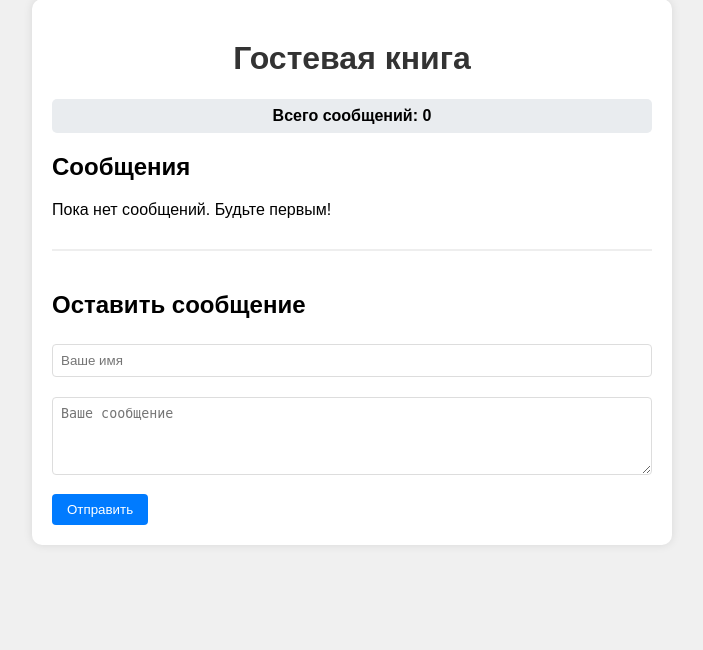
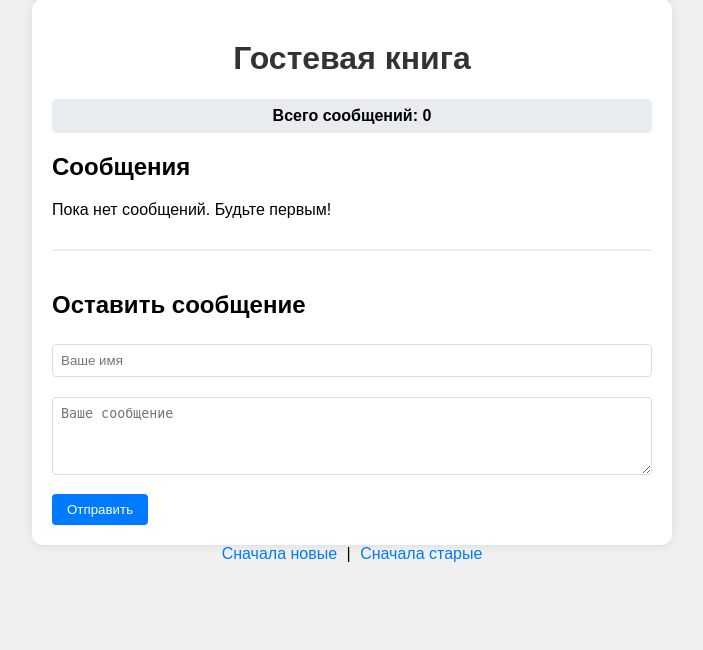
Before and after one commit to Update-lofi/PR11, a Flask app: page / in a window 1280 px wide. Shown: the part 21-671 px from the top of the page, without its empty margins (288-991 px from the left). Run offline with Flask 3, Linux system fonts and the light colour scheme; data that the repository does not hold is empty.

Commit message:
Задание A: Добавлена сортировка сообщений по дате

```diff
--- a/guestbook/app.py
+++ b/guestbook/app.py
@@ -1,5 +1,5 @@
 from flask import Flask, render_template, request, redirect
-from database import init_db, get_all_messages, add_message, delete_message, get_message_count
+from database import (init_db, get_all_messages, add_message, delete_message, get_message_count, get_messages_sorted_newest, get_messages_sorted_oldest)
 
 # Словарь для преобразования номера месяца в название на русском
 MONTHS_RU = {
@@ -49,5 +49,24 @@ def delete(message_id):
     delete_message(message_id)
     return redirect('/')
 
+@app.route('/sort/newest')
+def sort_newest():
+    """Сортировка: сначала новые."""
+    messages = get_messages_sorted_newest()
+    total_count = get_message_count()
+    formatted_messages, today = format_messages(messages)
+    return render_template('index.html', messages=formatted_messages,
+                           total_count=total_count, today=today)
+
+
+@app.route('/sort/oldest')
+def sort_oldest():
+    """Сортировка: сначала старые."""
+    messages = get_messages_sorted_oldest()
+    total_count = get_message_count()
+    formatted_messages, today = format_messages(messages)
+    return render_template('index.html', messages=formatted_messages,
+                           total_count=total_count, today=today)
+
 if __name__ == '__main__':
     app.run(debug=True)
--- a/guestbook/database.py
+++ b/guestbook/database.py
@@ -68,3 +68,22 @@ def get_message_count():
     count = cursor.fetchone()[0]
     conn.close()
     return count
+
+def get_messages_sorted_newest():
+    """Возвращает сообщения, отсортированные по убыванию (сначала новые)."""
+    conn = get_db_connection()
+    messages = conn.execute(
+        'SELECT * FROM messages ORDER BY created_at DESC'
+    ).fetchall()
+    conn.close()
+    return messages
+
+
+def get_messages_sorted_oldest():
+    """Возвращает сообщения, отсортированные по возрастанию (сначала старые)."""
+    conn = get_db_connection()
+    messages = conn.execute(
+        'SELECT * FROM messages ORDER BY created_at ASC'
+    ).fetchall()
+    conn.close()
+    return messages
--- a/guestbook/static/style.css
+++ b/guestbook/static/style.css
@@ -102,3 +102,18 @@ button:hover {
     margin-bottom: 20px;
     font-weight: bold;
 }
+
+.sort-links {
+    margin-bottom: 15px;
+    text-align: center;
+}
+
+.sort-links a {
+    color: #007bff;
+    text-decoration: none;
+    margin: 0 5px;
+}
+
+.sort-links a:hover {
+    text-decoration: underline;
+}
--- a/guestbook/templates/index.html
+++ b/guestbook/templates/index.html
@@ -32,5 +32,9 @@
             </form>
         </div>
     </div>
+    <div class="sort-links">
+    <a href="/sort/newest">Сначала новые</a> |
+    <a href="/sort/oldest">Сначала старые</a>
+    </div>
 </body>
 </html>
```
